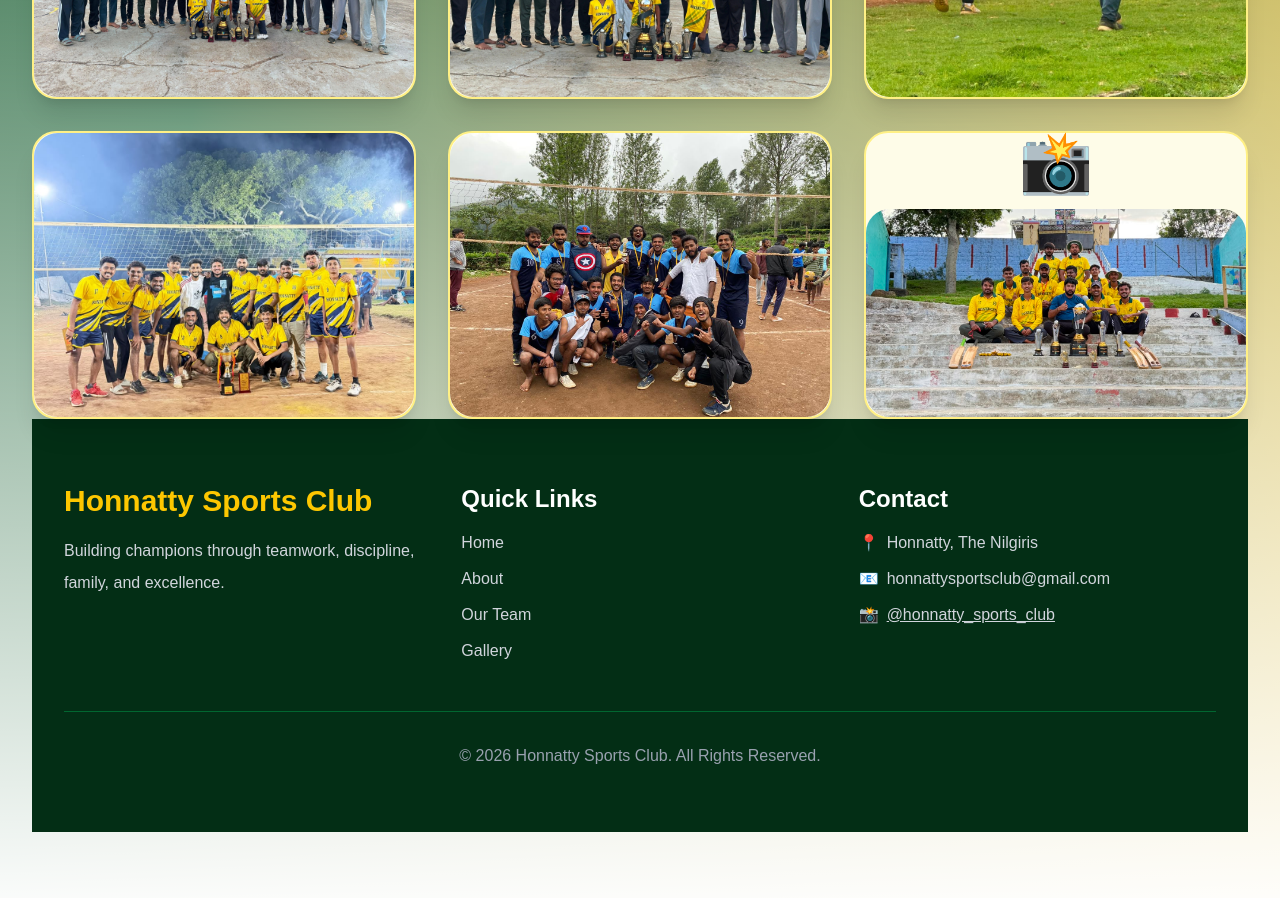
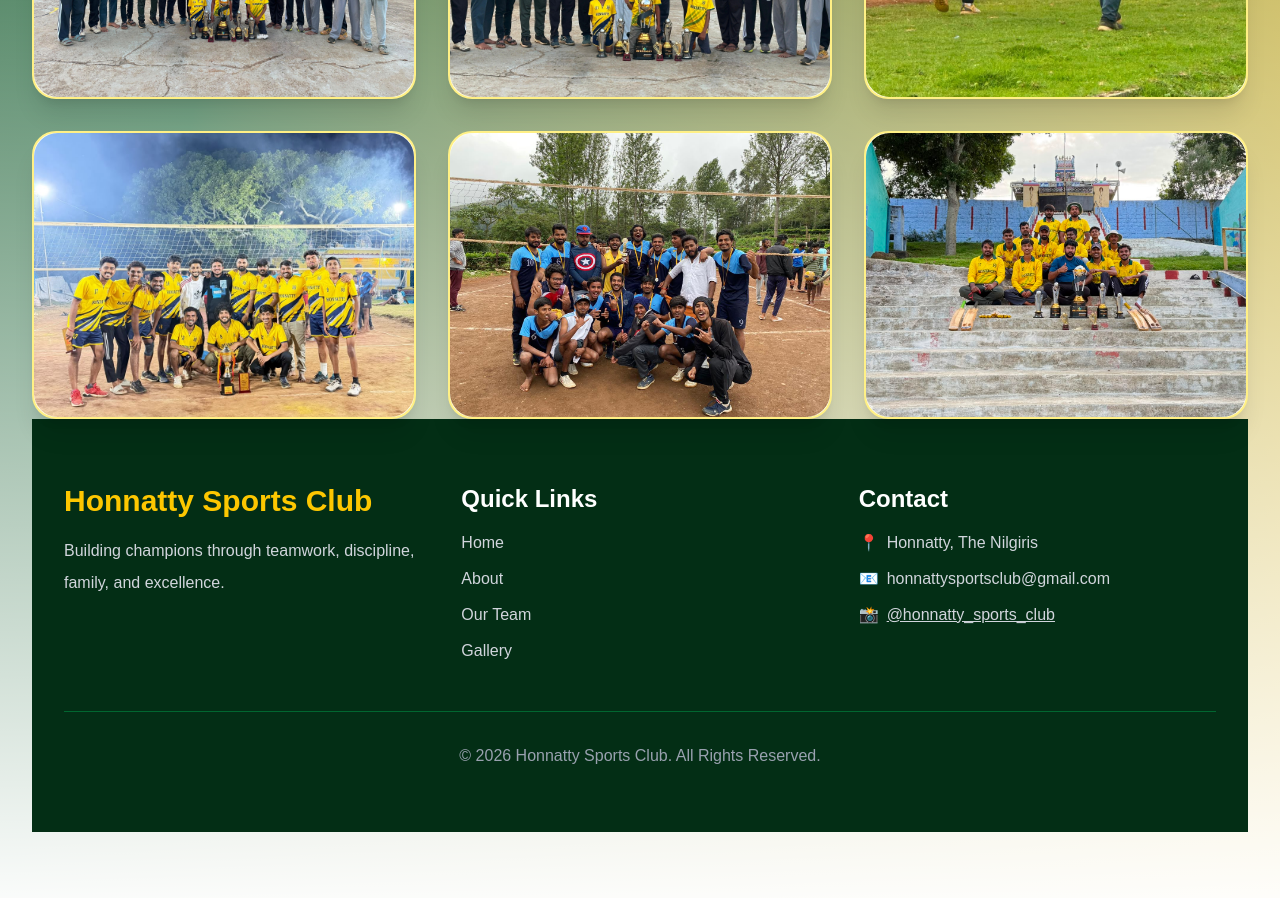
Before and after one commit to honnattysportsclub/honnatty-sports-club, a Next.js app: page / in a window 1280 px wide. Shown: the part 4480-5378 px from the top of the page. Built offline with nearby package versions, Linux system fonts and the light colour scheme.

Commit message:
Gallery section corrected

```diff
--- a/src/app/page.tsx
+++ b/src/app/page.tsx
@@ -581,7 +581,7 @@
 
       <div className="bg-yellow-50 border-2 border-yellow-200 rounded-3xl h-72 shadow-xl hover:shadow-2xl hover:-translate-y-2 transition-all duration-300 flex flex-col items-center justify-center">
 
-  <div className="text-6xl mb-4">📸</div>
+
 
    <div className="relative w-full h-full">
   <Image
```
